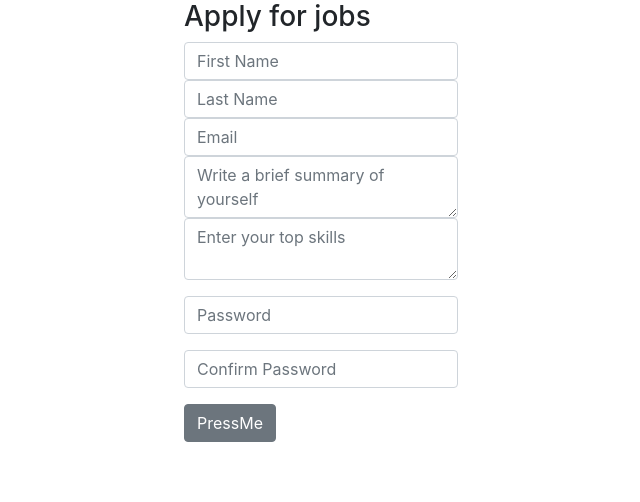
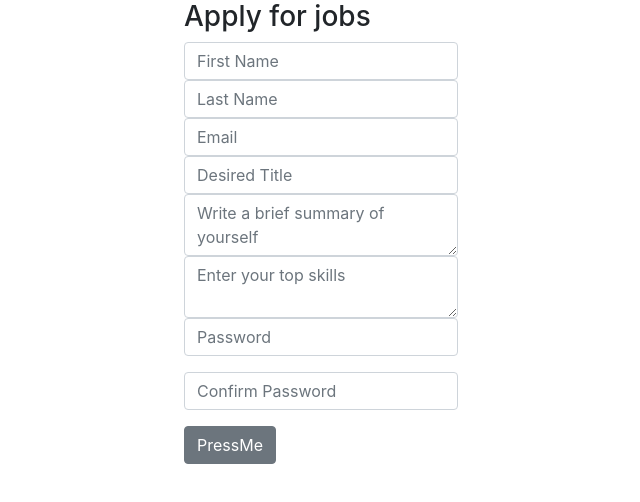
Before and after one commit to BloomTech-Labs/CS8-jobme, a React (Create React App) app in the folder client/: page /jobseeker/signup in a window 1280 px wide. Shown: the top 502 px of the page, without its empty margins (319-959 px from the left). Built offline with nearby package versions, Linux system fonts and the light colour scheme; no server answers; what react-stripe-elements would draw is missing.

Commit message:
state now enters

```diff
--- a/client/src/components/seeker/SeekerRegister.js
+++ b/client/src/components/seeker/SeekerRegister.js
@@ -16,16 +16,15 @@ class SeekerRegister extends Component {
         password: '',
         passwordLengthOk: true,
         passwordMatch: true,
-        userIsUnique: true,
     };
 
     handleChange({ target }) {
         //take from state, but update if event is changing value
-        let { password, confirmPassword, username } = this.state;
+        let { password, confirmPassword, email } = this.state;
         const { name, value } = target;
         switch(name) {
-            case 'username':
-              username = value;
+            case 'email':
+              email = value;
               break;
             case 'password':
               password = value;
@@ -36,42 +35,19 @@ class SeekerRegister extends Component {
               break;
         }
         //check password length and match
-        // const passwordLengthOk = !password || password.length >= 8;
-        // const passwordMatch = password === confirmPassword;
-
-        // if (name === 'username' && value) {
-        //     axios
-        //       .get(`/employers/unique/${username}`)
-        //       .then(response => {
-        //         const { userIsUnique } = response.data;
-        //         this.setState({
-        //           passwordLengthOk,
-        //           passwordMatch,
-        //           userIsUnique,
-        //           [name]: value,
-        //       })
-        //     }).catch(err => {
-        //         this.setState({
-        //           passwordLengthOk,
-        //           passwordMatch,
-        //           userIsUnique: true,
-        //           [name]: value,
-        //       });
-        //     });
-        //   } else {
-        //     this.setState({
-        //       passwordLengthOk,
-        //       passwordMatch,
-        //       [name]: value,
-        //     });
-        //   }
-        // }
-
-    }
+        const passwordLengthOk = !password || password.length >= 8;
+        const passwordMatch = password === confirmPassword;
+            this.setState({
+              passwordLengthOk,
+              passwordMatch,
+              [name]: value,
+            });
+          }
 
 
     submitHandler(event) {
         event.preventDefault();
+        console.log('in here')
         const {
             firstName,
             lastName,
@@ -98,16 +74,7 @@ class SeekerRegister extends Component {
         else {
           // good to go! load up user, send to register action,
           // and navigate to signin page
-            const seeker = {
-              firstName,
-              lastName,
-              desiredTitle,
-              summary,
-              topSkills,
-              password,
-              email,
-            }
-            this.props.registerJobSeeker(seeker)
+            this.props.registerSeeker(this.state)
         }
     }
 
@@ -126,9 +93,9 @@ class SeekerRegister extends Component {
                     <Input type='text' name='firstName' placeholder="First Name" onChange={this.handleChange.bind(this)}/>
                     <Input type='text' name='lastName' placeholder="Last Name" onChange={this.handleChange.bind(this)}/>
                     <Input type='text' name='email' placeholder="Email" onChange={this.handleChange.bind(this)}/>
+                    <Input type='text' name='desiredTitle' placeholder="Desired Title" onChange={this.handleChange.bind(this)} />
                     <Input type='textarea' name='summary' placeholder="Write a brief summary of yourself" onChange={this.handleChange.bind(this)}/>
                     <Input type='textarea' name='topSkills' placeholder="Enter your top skills" onChange={this.handleChange.bind(this)}/>
-                    <p>{this.state.userIsUnique ? '' : 'Username already taken!'}</p>
                     <Input type='password' name='password' placeholder="Password" onChange={this.handleChange.bind(this)}/>
                     <p>{this.state.passwordLengthOk ? '' : 'Password is too short.'}</p>
                     <Input type='password' name='confirmPassword' placeholder="Confirm Password" onChange={this.handleChange.bind(this)}/>
```
